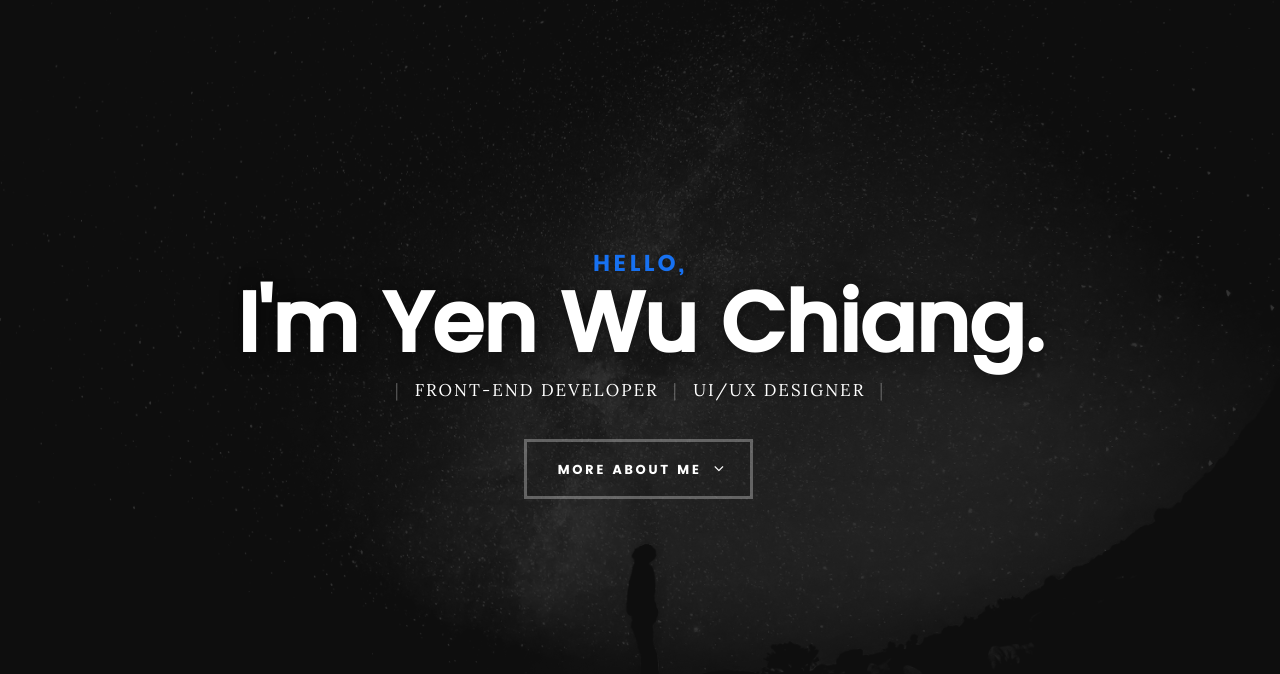
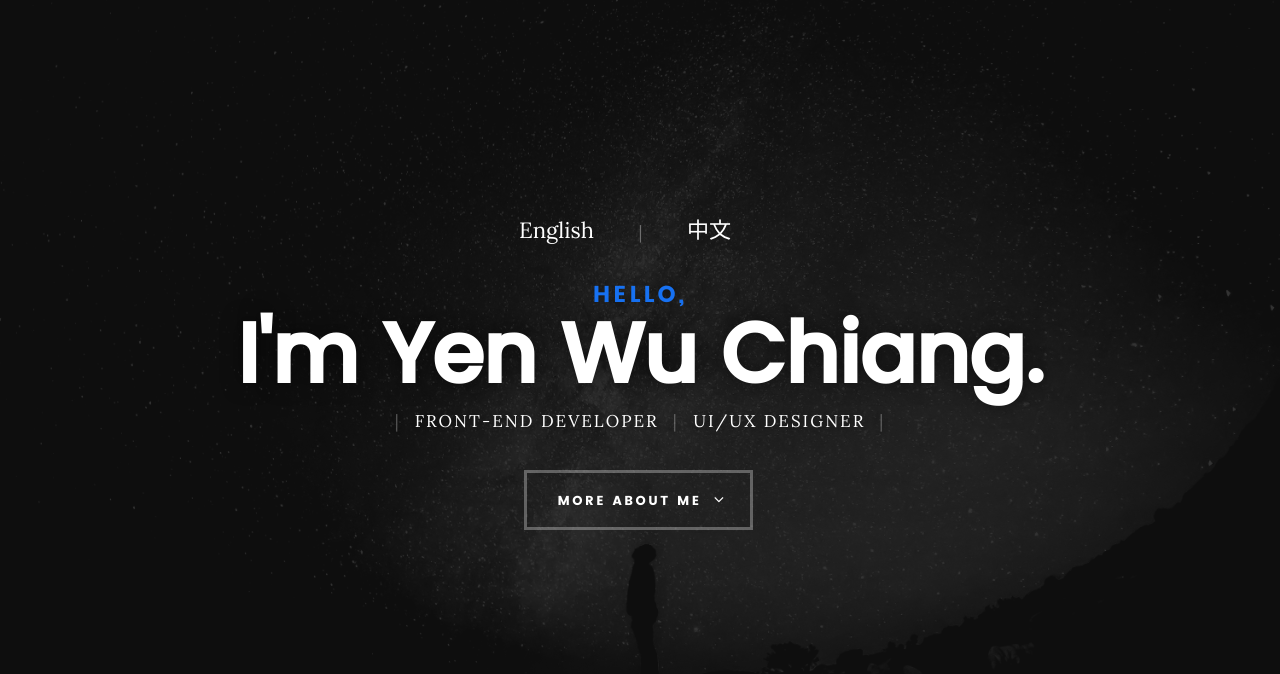
Before and after one commit to formosachiang/yenwuweb, a plain HTML site: page index.html in a window 1280 px wide. Shown: the top 674 px of the page. Drawn offline with Linux system fonts and the light colour scheme; files whose address does not match are found by name.

Commit message:
加上語言navigation

```diff
--- a/css/header.css
+++ b/css/header.css
@@ -1,3 +1,8 @@
+.nav__links {
+    margin-right: 4.7rem;
+    /* margin-bottom: 30rem; */
+}
+
 .nav__links li {
     display: inline-block;
     padding: 0px 20px;
@@ -5,11 +10,12 @@
 
 .nav__links li a {
     color: white;
+    font-size: 1.3em;
     transition: all 0.3s ease 0s;
 }
 
 .nav__links li a:hover {
-    color: #0088a9
+    color: #1771F1
 }
 
 /* .myhead {
--- a/index.html
+++ b/index.html
@@ -54,12 +54,20 @@
    ================================================== -->
    <section id="intro">
 
-
-
    	<div class="intro-overlay"></div>
 
    	<div class="intro-content">
    		<div class="row">
+
+			<div class="lang_change">
+				<nav>
+					<ul class="nav__links">
+						<li><a href="#">English</a></li>
+						<li>|</li>
+						<li><a href="#">中文</a></li>
+					</ul>
+				</nav>
+			</div>
 
    			<div class="col-twelve">
 <!-- 				<div class="myhead">
@@ -74,6 +82,7 @@
 					<a class="cta" href="#"><button>找景點</button></a>
 					<a onclick="openNav()" class="menu" href="#"><button>Menu</button></a>
 				</div> -->
+
 	   			<h5>Hello,</h5>
 	   			<h1>I'm Yen Wu Chiang.</h1>
 
```
